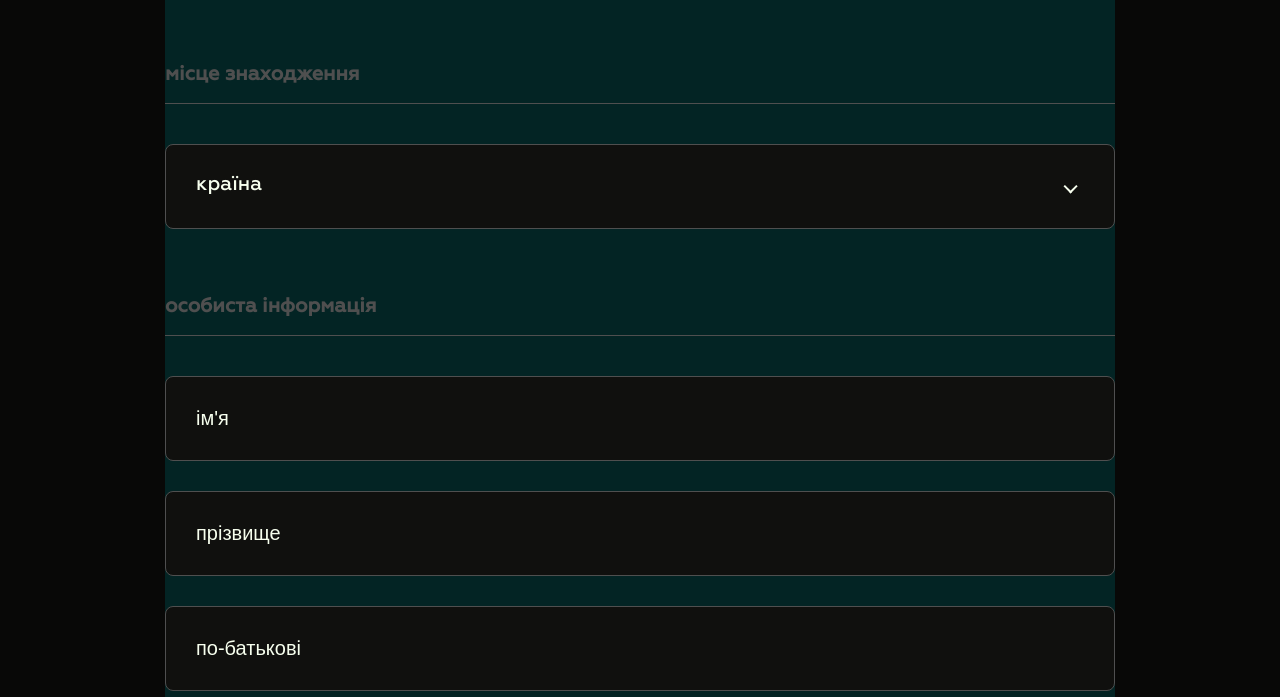
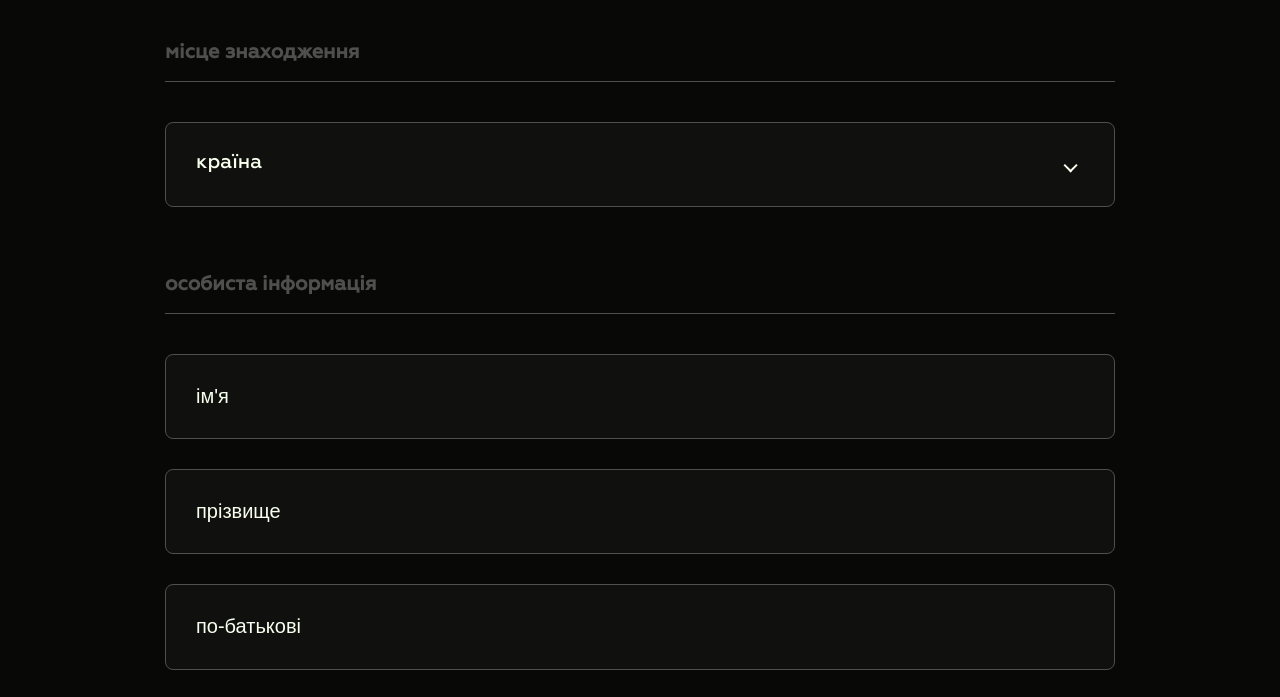
Before and after one commit to slon7716/dev-form-large, a website: page dev/index.html in a window 1280 px wide. Shown: the part 440-1137 px from the top of the page. Drawn offline with nearby package versions, Linux system fonts and the light colour scheme; files that its build step writes are made by us from their sources.

Commit message:
lesson-21,22

```diff
--- a/dev/sass/form.scss
+++ b/dev/sass/form.scss
@@ -2,7 +2,7 @@
    max-width: 950px;
    width: 100%;
    margin: 0 auto;
-   background-color: rgb(3, 36, 36); //$background
+   background-color: $background
    h3 {
       line-height: 1.31;
       margin-bottom: 20px;
```
